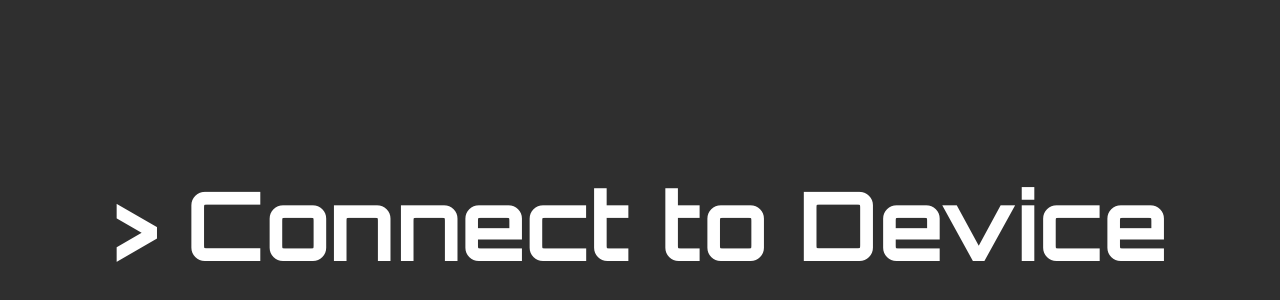
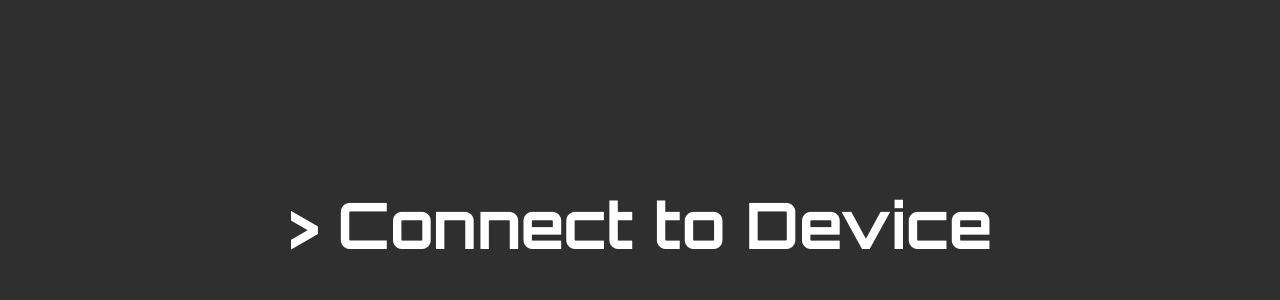
Before and after one commit to ASU-Astronomical-Instrumentation/thermometer, a React (Create React App) app in the folder webapp/: page / in a window 1280 px wide. Shown: the part 176-476 px from the top of the page. Built offline with nearby package versions, Linux system fonts and the light colour scheme.

Commit message:
fix font size

```diff
--- a/webapp/src/components/BluetoothSetTemperature.js
+++ b/webapp/src/components/BluetoothSetTemperature.js
@@ -7,8 +7,8 @@ import styled from 'styled-components'
 
 const Button = styled.button`
   font-family: Orbitron;
-  font-size: 6em;
   color: white;
+  font-size: 5vw;
   background-color: Transparent;
   background-repeat:no-repeat;
   border: none;
--- a/webapp/src/components/TemperatureDisplay.js
+++ b/webapp/src/components/TemperatureDisplay.js
@@ -4,7 +4,7 @@ import styled from 'styled-components'
 const H1 = styled.h1`
   font-family: Orbitron;
   color: white;
-  font-size: 12em;
+  font-size: 5vw;
 `
 
 class Temperature extends React.Component {
```
